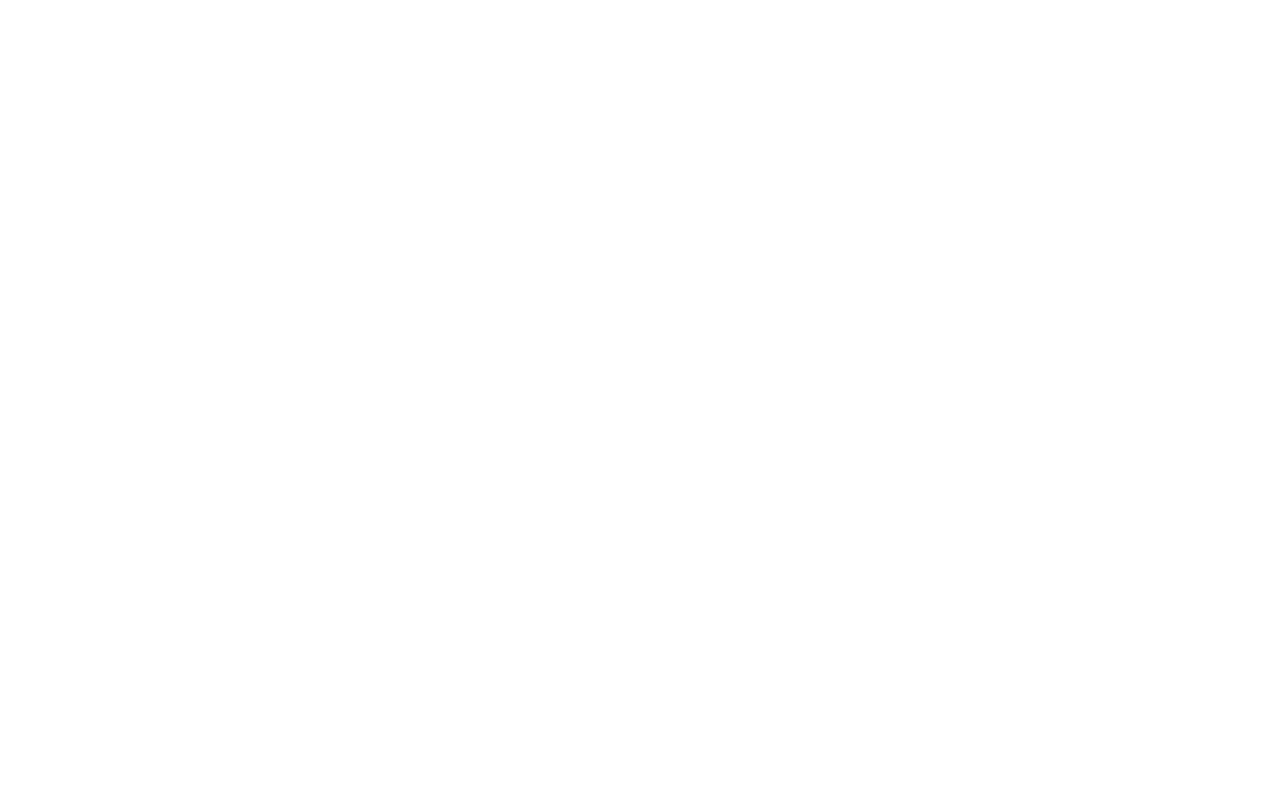
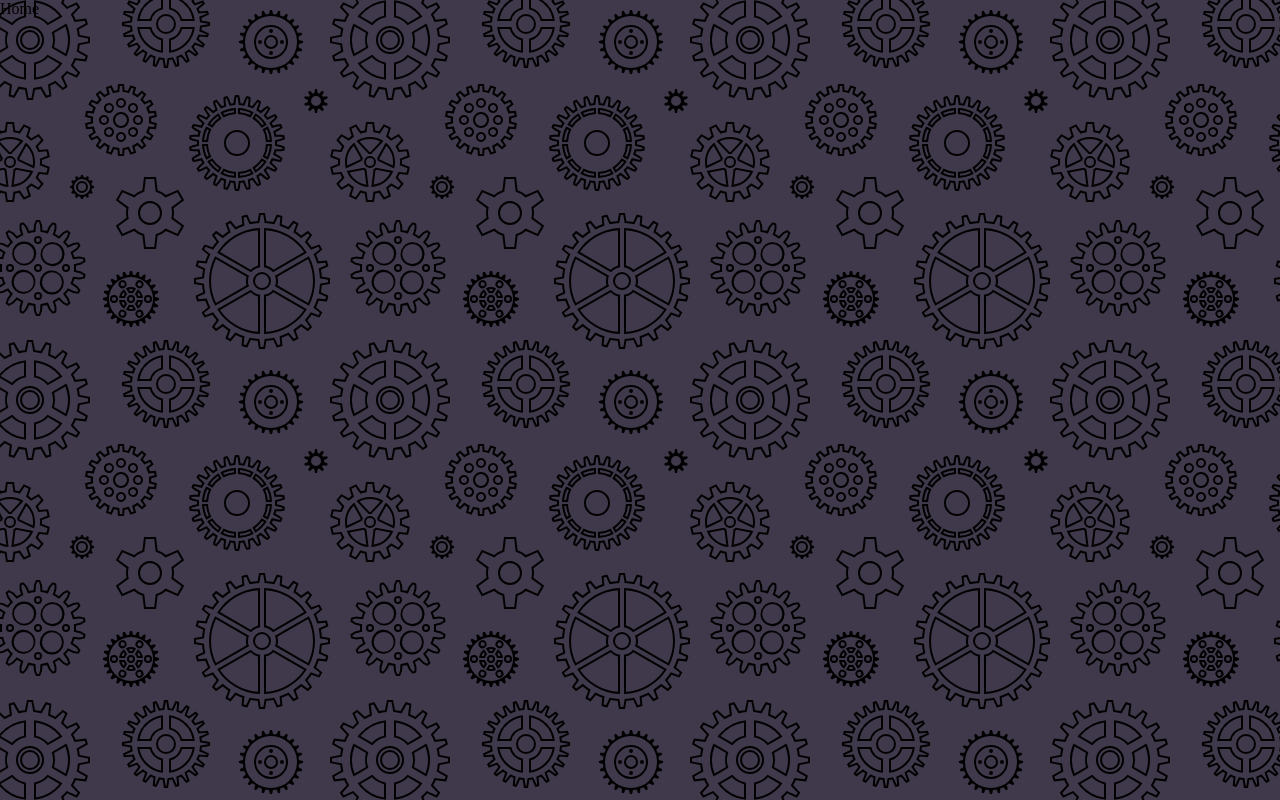
Before and after one commit to adi140000/e-remind, a React (Create React App) app: page / in a window 1280 px wide. Built offline with nearby package versions, Linux system fonts and the light colour scheme.

Commit message:
Improve App component add few styled components and add routing

```diff
--- a/package.json
+++ b/package.json
@@ -28,5 +28,8 @@
       "last 1 firefox version",
       "last 1 safari version"
     ]
+  },
+  "devDependencies": {
+    "react-router-dom": "^5.0.1"
   }
 }
--- a/src/App.js
+++ b/src/App.js
@@ -1,9 +1,16 @@
 import React from 'react';
+import Leyout from './styled/Leyout/Leyout';
+import TitleSection from './components/TitleSection/TitleSection';
+import { BrowserRouter as Router, Route} from "react-router-dom";
+
 
 const App = () => {
   return (
-    <>
-    </>
+    <Leyout>
+      <Router>
+        <Route path='/' component={TitleSection}/>
+      </Router>
+    </Leyout>
   );
 }
 
--- /dev/null
+++ b/src/components/TitleSection/TitleSection.js
@@ -0,0 +1,12 @@
+import React, { Component } from 'react';
+import Section from "../../styled/componetents/Section";
+
+
+class TitleSection extends Component {
+    state = {  }
+    render() {
+        return ( <Section>Home</Section> );
+    }
+}
+
+export default TitleSection;
--- /dev/null
+++ b/src/styled/Leyout/Leyout.js
@@ -0,0 +1,30 @@
+import React from 'react';
+import { ThemeProvider, createGlobalStyle } from 'styled-components';
+import theme from '../Theme/Theme';
+
+
+const GlobalStyled = createGlobalStyle`
+
+    *{
+        margin:0;
+        padding:0;
+    }
+    body{
+        height:100vh;
+        width:100vw;
+    }
+`;
+
+
+const Leyout = ({ children }) => {
+    return (
+        <ThemeProvider theme={theme}>
+            <>
+
+                <GlobalStyled />
+                {children}
+            </>
+        </ThemeProvider>);
+}
+
+export default Leyout;
--- /dev/null
+++ b/src/styled/Theme/Theme.js
@@ -0,0 +1,16 @@
+import background from '../../img/background.svg';
+
+const Theme = {
+    colors: {
+        background:'#40394b',
+    },
+    fonts: {
+
+    },
+    img: {
+        background,
+    }
+
+}
+
+export default Theme;
--- /dev/null
+++ b/src/styled/componetents/Button.js
@@ -0,0 +1,6 @@
+import styled from 'styled-components';
+
+const Button = styled.button`
+`;
+
+export default Button;
--- /dev/null
+++ b/src/styled/componetents/Form.js
@@ -0,0 +1,6 @@
+import styled from 'styled-components';
+
+const Form = styled.form`
+`;
+
+export default Form;
--- /dev/null
+++ b/src/styled/componetents/Section.js
@@ -0,0 +1,10 @@
+import styled from 'styled-components';
+
+const Section = styled.section`
+        width:100vw;
+        height:100vh;
+        background-color: ${ props => props.theme.colors.background};
+        background-image: url(${props => props.theme.img.background});
+`;
+
+export default Section;
```
Also changed, not shown: src/img/background.svg (added), 1 other file (tests, documents, lock files or other folders).
